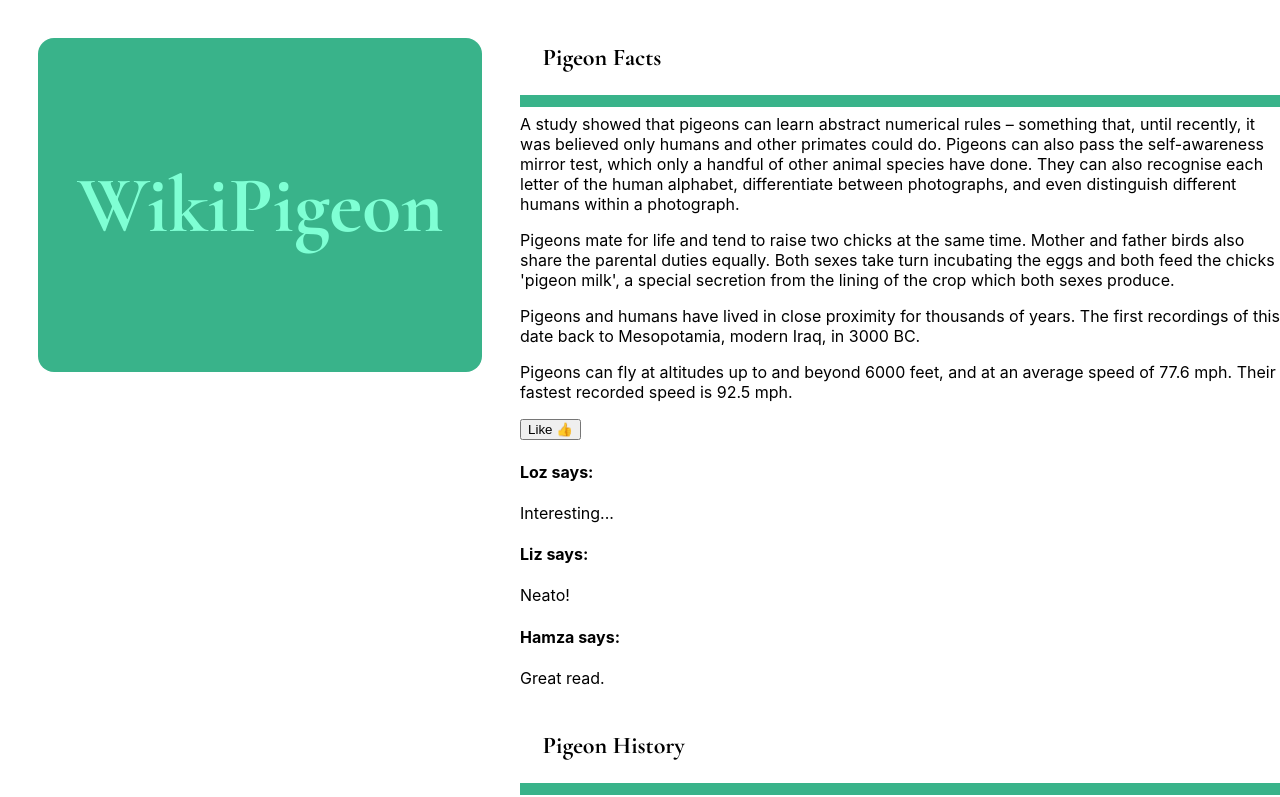
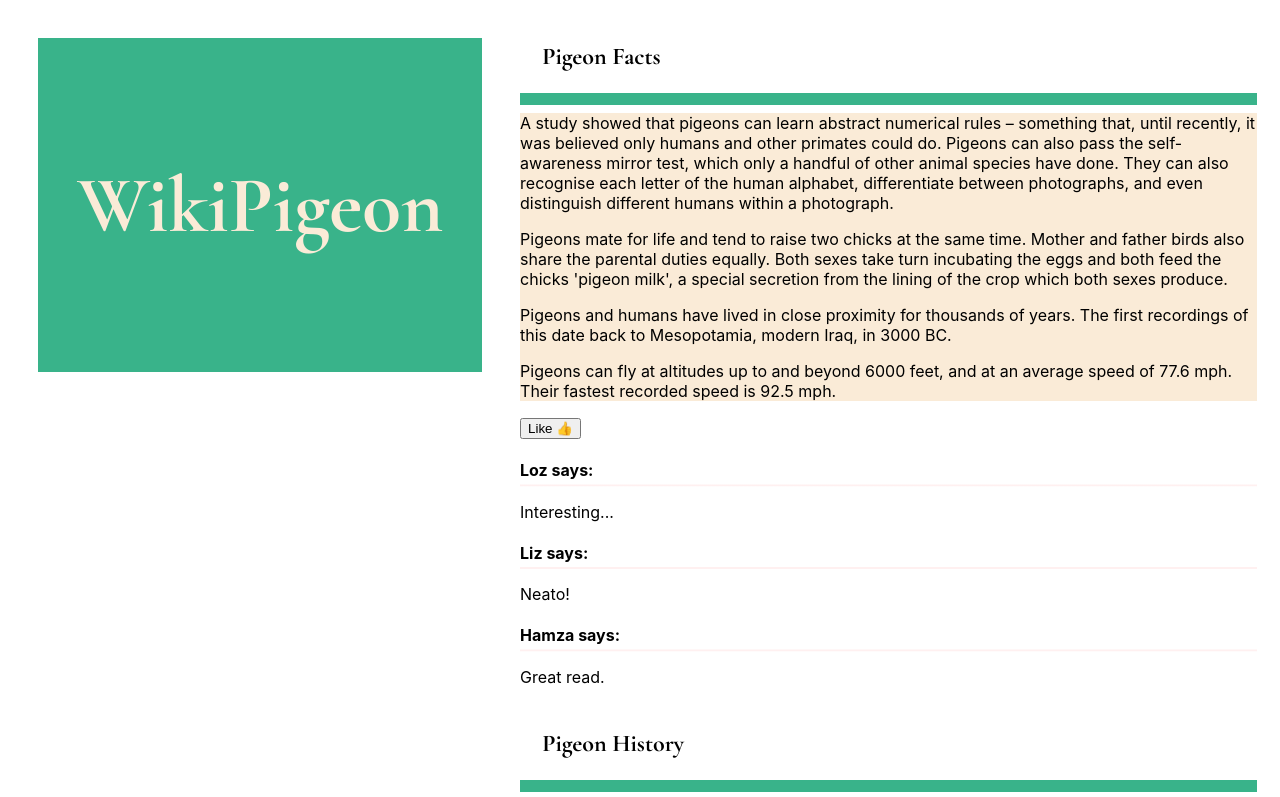
Before and after one commit to SchoolOfCode/w10_recap-tasks-bM7tcHF88GBxDni, a React app: page / in a window 1280 px wide. Shown: the top 797 px of the page. Built offline with nearby package versions, Linux system fonts and the light colour scheme.

Commit message:
Added styles to Comment, Content and other components

```diff
--- a/src/components/App/App.module.css
+++ b/src/components/App/App.module.css
@@ -2,5 +2,5 @@
   display: flex;
   flex-direction: row;
   align-items: flex-start;
-  justify-content: center;
+  justify-content: space-around;
 }
--- a/src/components/Article/Article.module.css
+++ b/src/components/Article/Article.module.css
@@ -6,3 +6,7 @@ h2 {
   color: black;
   box-shadow: 0em 0.5em rgb(57, 179, 138);
 }
+
+.article {
+  margin-right: 3%;
+}
--- a/src/components/Article/index.js
+++ b/src/components/Article/index.js
@@ -6,12 +6,12 @@ import css from "./Article.module.css";
 
 function Article({ article }) {
   return (
-    <>
+    <div className={css.article}>
       <h2>{article.title}</h2>
       <Content paragraphs={article.paragraphs} />
       <button> Like 👍 </button>
       <Comments comments={article.comments} />
-    </>
+    </div>
   );
 }
 
--- /dev/null
+++ b/src/components/Comment/Comment.module.css
@@ -0,0 +1,11 @@
+.comment {
+  background: linear-gradient(
+    180deg,
+    rgba(255, 255, 255, 1) 0%,
+    rgba(255, 255, 255, 1) 39%,
+    rgba(255, 240, 240, 1) 40%,
+    rgba(255, 240, 240, 1) 42%,
+    rgba(255, 255, 255, 1) 43%,
+    rgba(255, 255, 255, 1) 100%
+  );
+}
--- a/src/components/Comment/index.js
+++ b/src/components/Comment/index.js
@@ -1,8 +1,10 @@
 import React from "react";
+
+import css from "./Comment.module.css";
 
 function Comment({ comment }) {
   return (
-    <div className="comment">
+    <div className={css.comment}>
       <h4>{comment.name} says:</h4>
       <p>{comment.text}</p>
     </div>
--- /dev/null
+++ b/src/components/Content/Content.module.css
@@ -0,0 +1,3 @@
+.paragraphs {
+  background-color: antiquewhite;
+}
--- a/src/components/Content/index.js
+++ b/src/components/Content/index.js
@@ -1,12 +1,14 @@
 import React from "react";
+
+import css from "./Content.module.css";
 
 function Content({ paragraphs }) {
   return (
-    <>
+    <div className={css.paragraphs}>
       {paragraphs.map((paragraph) => (
         <p>{paragraph}</p>
       ))}
-    </>
+    </div>
   );
 }
 
--- a/src/components/Title/Title.module.css
+++ b/src/components/Title/Title.module.css
@@ -5,7 +5,6 @@
   padding: 3%;
   margin: 3%;
 
-  color: aquamarine;
+  color: antiquewhite;
   box-shadow: inset 0em 5em rgb(57, 179, 138);
-  border-radius: 0.2em;
 }
```
